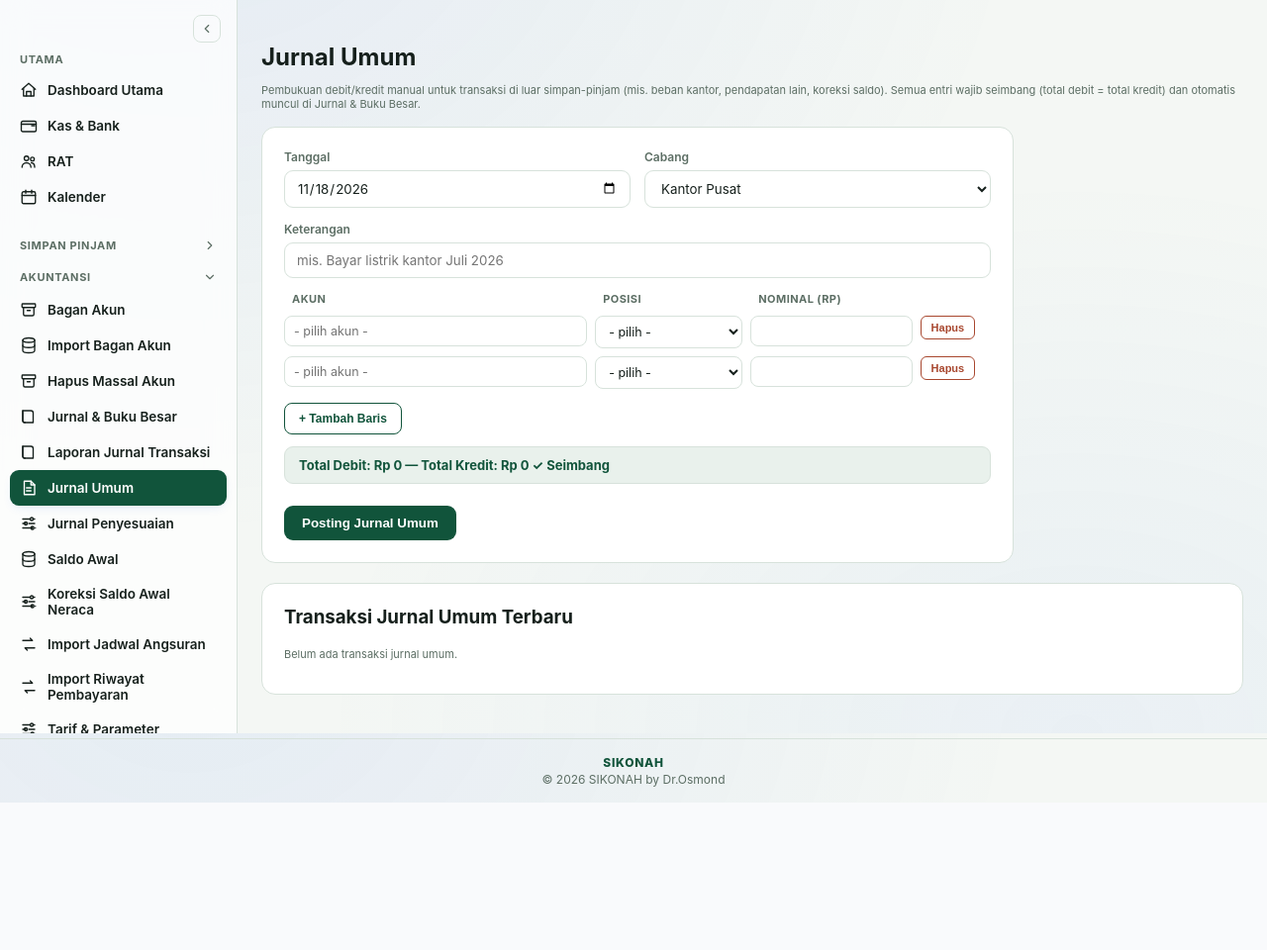
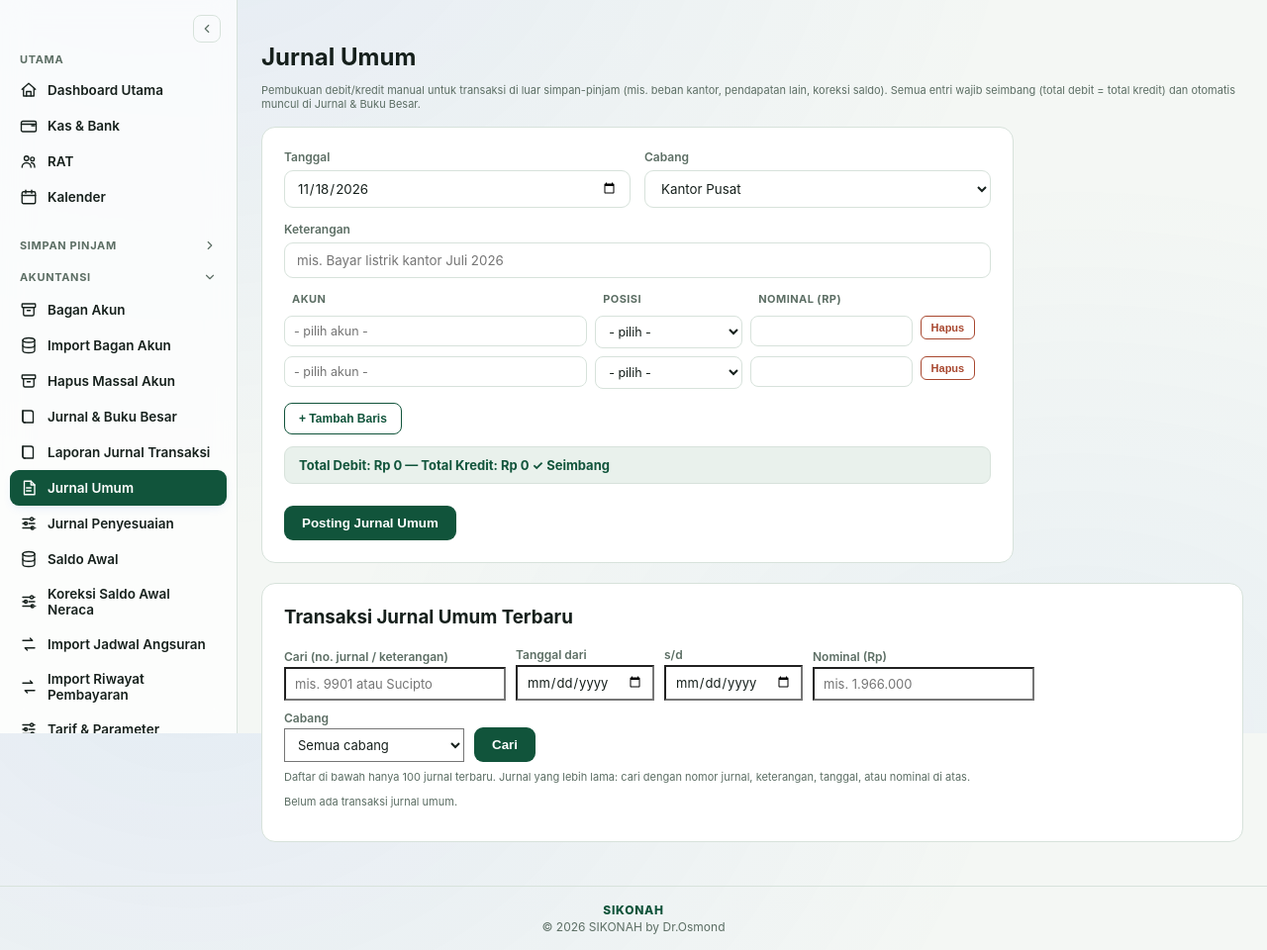
Before and after one commit to DrOsmond-STU/Koperasi-KSP-Laravel, a Laravel app: page /admin/jurnal-umum in a window 1280 px wide. Shown: the part 59-1019 px from the top of the page at 99% size. Before the commit the page ends 870 px from the top, so only its background shows below. Run offline with Laravel 12, Linux system fonts and the light colour scheme; a user stored in the database is signed in; data comes from the database, SQL or seed files in the repository; tables that the repository leaves empty hold one stand-in row (values such as "Sample post"); grey boxes marked "Sample" are stand-in pictures; some libraries are stand-ins or nearby versions.

Commit message:
Jurnal Umum: pencarian riwayat (no. jurnal, keterangan, tanggal, nominal, cabang)
Riwayat Jurnal Umum hanya memuat 100 jurnal terbaru per cabang, sehingga
jurnal lama (mis. jurnal dobel #9901/#9902 yang diinput 1 Okt) tidak bisa
ditemukan untuk dibatalkan. Sekarang ada form pencarian yang dijalankan
di server atas seluruh jurnal manual: nomor jurnal (#123 atau 123),
keterangan, rentang tanggal, nominal (baris atau total), dan cabang
(dibatasi cabang yang boleh diakses). Hasil maksimal 300 baris, termasuk
jurnal yang sudah dibatalkan. Tabel riwayat menampilkan kolom nomor jurnal.

Co-Authored-By: Claude Opus 5.5 <noreply@anthropic.com>
Claude-Session: https://claude.ai/code/session_01MKj5nbQJxkaeyqPDHt6VWt

```diff
--- a/app/Http/Controllers/Admin/GeneralJournalController.php
+++ b/app/Http/Controllers/Admin/GeneralJournalController.php
@@ -35,6 +35,9 @@ class GeneralJournalController extends Controller
 {
     use GeneratesPrintPdf;
 
+    /** Jumlah maksimum baris hasil pencarian riwayat. */
+    private const BATAS_HASIL_CARI = 300;
+
     public function __construct(
         private readonly JournalEngine $journalEngine,
         private readonly AdjustmentService $adjustmentService,
@@ -50,12 +53,22 @@ class GeneralJournalController extends Controller
         // "tanpa source_type", yang ternyata ikut memuat jurnal Retribusi UPF
         // (puluhan per hari) sehingga jurnal umum tertimbun — lihat
         // queryJurnalManual().
+        // Pencarian riwayat (nomor jurnal, keterangan, tanggal, nominal,
+        // cabang) dijalankan di server atas SELURUH jurnal manual — bukan
+        // hanya 100 terbaru — supaya jurnal lama (mis. diinput sebulan lalu)
+        // tetap bisa ditemukan, dibatalkan atau dicetak.
+        $filter = $this->filterRiwayat($request);
+        $adaFilter = collect($filter)->except('cabang')->filter(fn ($v) => $v !== null && $v !== '')->isNotEmpty()
+            || $filter['cabang'] !== null;
+        $batas = $adaFilter ? self::BATAS_HASIL_CARI : 100;
+
         $recentEntries = $this->queryJurnalManual()
-            ->when($branchId, fn ($q) => $q->where('branch_id', $branchId))
+            ->when(! $adaFilter && $branchId, fn ($q) => $q->where('branch_id', $branchId))
+            ->when($adaFilter, fn ($q) => $this->terapkanFilterRiwayat($q, $filter, $request))
             ->with(['lines.account', 'branch', 'reversals'])
             ->latest()
             ->latest('id')
-            ->limit(100)
+            ->limit($batas)
             ->get();
 
         $user = $request->user();
@@ -65,6 +78,10 @@ class GeneralJournalController extends Controller
             'branches' => $this->availableBranches($request),
             'selectedBranchId' => $branchId,
             'recentEntries' => $recentEntries,
+            'filter' => $filter,
+            'adaFilter' => $adaFilter,
+            'batasTercapai' => $recentEntries->count() >= $batas,
+            'batasHasil' => $batas,
             'idBisaDibatalkan' => $recentEntries
                 ->filter(fn (JournalEntry $entry) => $entry->reversals->isEmpty()
                     && $this->bolehMembatalkan($user, $entry))
@@ -284,6 +301,60 @@ class GeneralJournalController extends Controller
      * Cabang Scope (PRD §6): All Branch boleh pilih cabang mana pun,
      * scope terbatas dikunci ke cabang yang diizinkan.
      */
+    /**
+     * @return array{cari: string, dari: ?string, sampai: ?string, nominal: ?string, cabang: ?int}
+     */
+    private function filterRiwayat(Request $request): array
+    {
+        $tanggal = fn (string $k) => preg_match('/^\d{4}-\d{2}-\d{2}$/', (string) $request->query($k)) ? (string) $request->query($k) : null;
+        $nominal = preg_replace('/[^\d,]/', '', (string) $request->query('cari_nominal', ''));
+        $nominal = $nominal === '' ? null : str_replace(',', '.', $nominal);
+
+        return [
+            'cari' => mb_substr(trim((string) $request->query('cari', '')), 0, 100),
+            'dari' => $tanggal('cari_dari'),
+            'sampai' => $tanggal('cari_sampai'),
+            'nominal' => is_numeric($nominal) ? $nominal : null,
+            'cabang' => $request->integer('cari_cabang') ?: null,
+        ];
+    }
+
+    private function terapkanFilterRiwayat(Builder $query, array $filter, Request $request): Builder
+    {
+        $allowed = $request->user()->allowedBranchIds();
+        if ($filter['cabang'] !== null) {
+            abort_if($allowed !== null && ! in_array($filter['cabang'], $allowed, true), 403, 'Anda tidak memiliki akses ke cabang ini.');
+            $query->where('branch_id', $filter['cabang']);
+        } elseif ($allowed !== null) {
+            $query->whereIn('branch_id', $allowed);
+        }
+
+        if ($filter['cari'] !== '') {
+            $teks = $filter['cari'];
+            $query->where(function ($q) use ($teks) {
+                $q->where('description', 'like', '%'.addcslashes($teks, '%_\\').'%');
+                if (preg_match('/^#?(\d+)$/', $teks, $m)) {
+                    $q->orWhere('id', (int) $m[1]);
+                }
+            });
+        }
+        if ($filter['dari'] !== null) {
+            $query->whereDate('entry_date', '>=', $filter['dari']);
+        }
+        if ($filter['sampai'] !== null) {
+            $query->whereDate('entry_date', '<=', $filter['sampai']);
+        }
+        if ($filter['nominal'] !== null) {
+            $nominal = $filter['nominal'];
+            $query->where(fn ($q) => $q
+                ->whereHas('lines', fn ($l) => $l->where(fn ($w) => $w->where('debit', $nominal)->orWhere('credit', $nominal)))
+                ->orWhereIn('id', fn ($sub) => $sub->select('journal_entry_id')->from('journal_lines')
+                    ->groupBy('journal_entry_id')->havingRaw('SUM(debit) = ?', [$nominal])));
+        }
+
+        return $query;
+    }
+
     private function resolveBranchId(Request $request): ?int
     {
         $allowed = $request->user()->allowedBranchIds();
--- a/resources/views/admin/jurnal-umum.blade.php
+++ b/resources/views/admin/jurnal-umum.blade.php
@@ -28,6 +28,14 @@
             background: var(--leaf); color: var(--pine-bright); border: 1px solid var(--line);
         }
         .balance-bar.unbalanced { background: var(--brick-soft); color: var(--brick); }
+
+        /* Pencarian riwayat jurnal umum (server). */
+        .riwayat-cari { display: flex; flex-wrap: wrap; gap: 10px; align-items: flex-end; margin-bottom: 12px; }
+        .riwayat-cari label { display: flex; flex-direction: column; gap: 3px; font-size: 12px; font-weight: 600; color: var(--muted); }
+        .riwayat-cari input, .riwayat-cari select { padding: 7px 9px; font-size: 13px; }
+        .riwayat-cari input[name="cari"] { min-width: 220px; }
+        .riwayat-cari .btn-primary { margin: 0; }
+        .riwayat-reset { font-size: 13px; font-weight: 600; color: var(--pine); align-self: center; }
 
         /* Pembatalan jurnal umum — form kecil di dalam baris riwayat. */
         details.batal-jurnal { display: inline-block; }
@@ -118,16 +126,53 @@
     </div>
 
     <div class="form-card form-card--wide">
-        <h3 style="margin-top:0;">Transaksi Jurnal Umum Terbaru</h3>
+        <h3 style="margin-top:0;">{{ $adaFilter ? 'Hasil Pencarian Jurnal Umum ('.$recentEntries->count().($batasTercapai ? '+' : '').')' : 'Transaksi Jurnal Umum Terbaru' }}</h3>
+
+        {{-- Pencarian di server atas SELURUH jurnal umum (bukan hanya 100 terbaru). --}}
+        <form method="GET" action="{{ route('admin.jurnal-umum.create') }}" class="riwayat-cari">
+            @if (request()->filled('branch_id'))
+                <input type="hidden" name="branch_id" value="{{ request('branch_id') }}">
+            @endif
+            <label>Cari (no. jurnal / keterangan)
+                <input type="search" name="cari" value="{{ $filter['cari'] }}" placeholder="mis. 9901 atau Sucipto" maxlength="100">
+            </label>
+            <label>Tanggal dari
+                <input type="date" name="cari_dari" value="{{ $filter['dari'] }}">
+            </label>
+            <label>s/d
+                <input type="date" name="cari_sampai" value="{{ $filter['sampai'] }}">
+            </label>
+            <label>Nominal (Rp)
+                <input type="text" inputmode="numeric" name="cari_nominal" value="{{ $filter['nominal'] !== null ? number_format((float) $filter['nominal'], 0, ',', '.') : '' }}" placeholder="mis. 1.966.000">
+            </label>
+            <label>Cabang
+                <select name="cari_cabang">
+                    <option value="">Semua cabang</option>
+                    @foreach ($branches as $branch)
+                        <option value="{{ $branch->id }}" @selected($filter['cabang'] === $branch->id)>{{ $branch->name }}</option>
+                    @endforeach
+                </select>
+            </label>
+            <button type="submit" class="btn-primary">Cari</button>
+            @if ($adaFilter)
+                <a href="{{ route('admin.jurnal-umum.create', request()->only('branch_id')) }}" class="riwayat-reset">Reset</a>
+            @endif
+        </form>
+        @if ($adaFilter && $batasTercapai)
+            <p class="hint" style="color: var(--brick);">Hanya {{ $batasHasil }} hasil terbaru yang ditampilkan — persempit pencarian (tanggal, nominal, atau cabang).</p>
+        @elseif (! $adaFilter)
+            <p class="hint" style="margin-top:-4px;">Daftar di bawah hanya {{ $batasHasil }} jurnal terbaru. Jurnal yang lebih lama: cari dengan nomor jurnal, keterangan, tanggal, atau nominal di atas.</p>
+        @endif
+
         @if ($recentEntries->isEmpty())
-            <p class="hint">Belum ada transaksi jurnal umum.</p>
+            <p class="hint">{{ $adaFilter ? 'Tidak ada jurnal umum yang cocok dengan pencarian.' : 'Belum ada transaksi jurnal umum.' }}</p>
         @else
             @php
                 $branchOptions = $recentEntries->pluck('branch.name')->filter()->unique()->sort()->values();
             @endphp
             <div class="dt-wrap" data-dt data-date-column="tanggal">
                 <div class="dt-toolbar">
-                    <input type="search" class="dt-search" placeholder="Cari keterangan, cabang, dll...">
+                    <input type="search" class="dt-search" placeholder="Saring baris di tabel ini...">
 
                     <div class="dt-period">
                         <span>Periode</span>
@@ -145,21 +190,27 @@
 
                     <select class="dt-filter" data-filter-column="status">
                         <option value="">Status — Semua</option>
-                        <option value="Aktif" selected>Aktif</option>
+                        {{-- Hasil pencarian menampilkan semua status (termasuk yang sudah dibatalkan). --}}
+                        <option value="Aktif" @selected(! $adaFilter)>Aktif</option>
                         <option value="Dibatalkan">Dibatalkan</option>
                     </select>
 
                     <span class="dt-count"></span>
                 </div>
-                <p class="hint" style="margin-top:-6px; margin-bottom:10px;">Tabel secara bawaan hanya menampilkan jurnal berstatus <strong>Aktif</strong>. Pilih <strong>Status &rarr; Dibatalkan</strong> atau <strong>Semua</strong> untuk melihat riwayat pembatalan (data tetap tersimpan).</p>
+                @if ($adaFilter)
+                    <p class="hint" style="margin-top:-6px; margin-bottom:10px;">Hasil pencarian menampilkan semua status (<strong>Aktif</strong> dan <strong>Dibatalkan</strong>). Pakai filter Status untuk menyaring.</p>
+                @else
+                    <p class="hint" style="margin-top:-6px; margin-bottom:10px;">Tabel secara bawaan hanya menampilkan jurnal berstatus <strong>Aktif</strong>. Pilih <strong>Status &rarr; Dibatalkan</strong> atau <strong>Semua</strong> untuk melihat riwayat pembatalan (data tetap tersimpan).</p>
+                @endif
 
                 <div class="dt-table-scroll">
                     <table class="dt-table">
-                        <thead><tr><th>Tanggal</th><th>Keterangan</th><th>Cabang</th><th>Total</th><th>Status</th><th>Aksi</th></tr></thead>
+                        <thead><tr><th>No.</th><th>Tanggal</th><th>Keterangan</th><th>Cabang</th><th>Total</th><th>Status</th><th>Aksi</th></tr></thead>
                         <tbody>
                             @foreach ($recentEntries as $entry)
                                 @php $isCancelled = $entry->reversals->isNotEmpty(); @endphp
                                 <tr>
+                                    <td data-column="nomor">#{{ $entry->id }}</td>
                                     <td data-column="tanggal">{{ $entry->entry_date->format('d-m-Y') }}</td>
                                     <td data-column="keterangan">{{ $entry->description }}</td>
                                     <td data-column="cabang">{{ $entry->branch?->name }}</td>
```
Also changed, not shown: tests/Feature/Accounting/GeneralJournalEditTest.php (+34 -0 lines).
